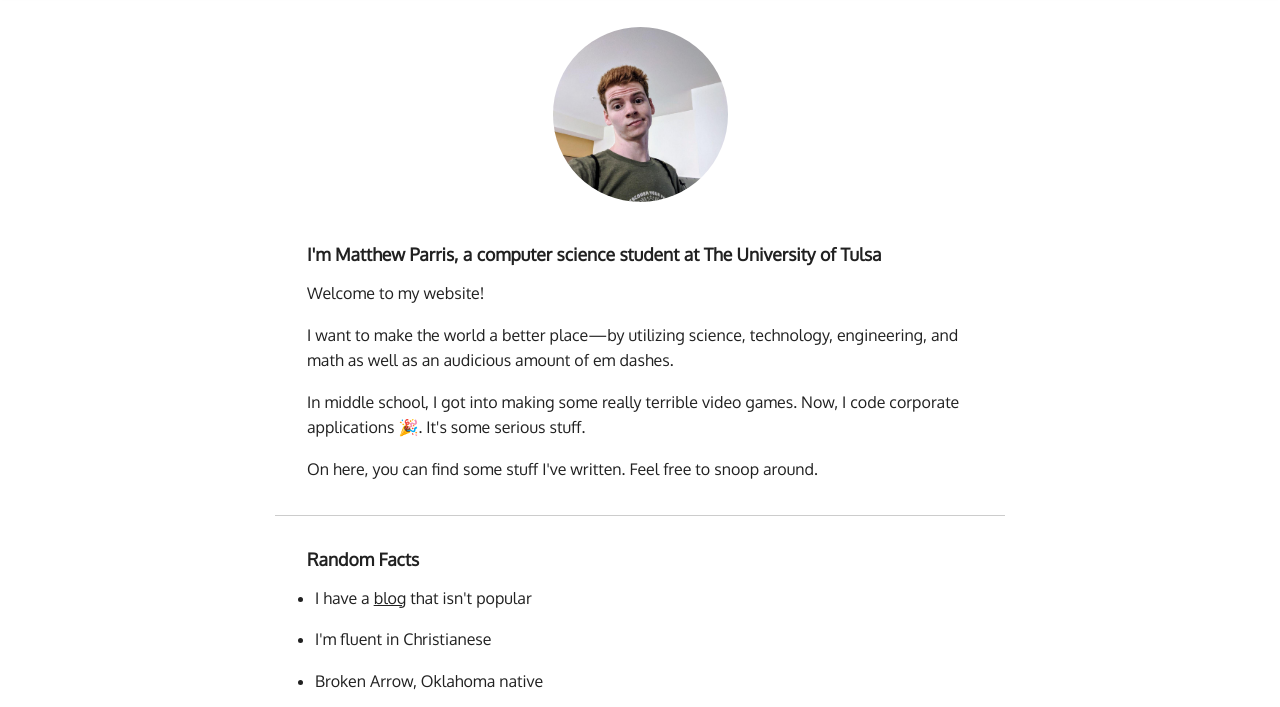
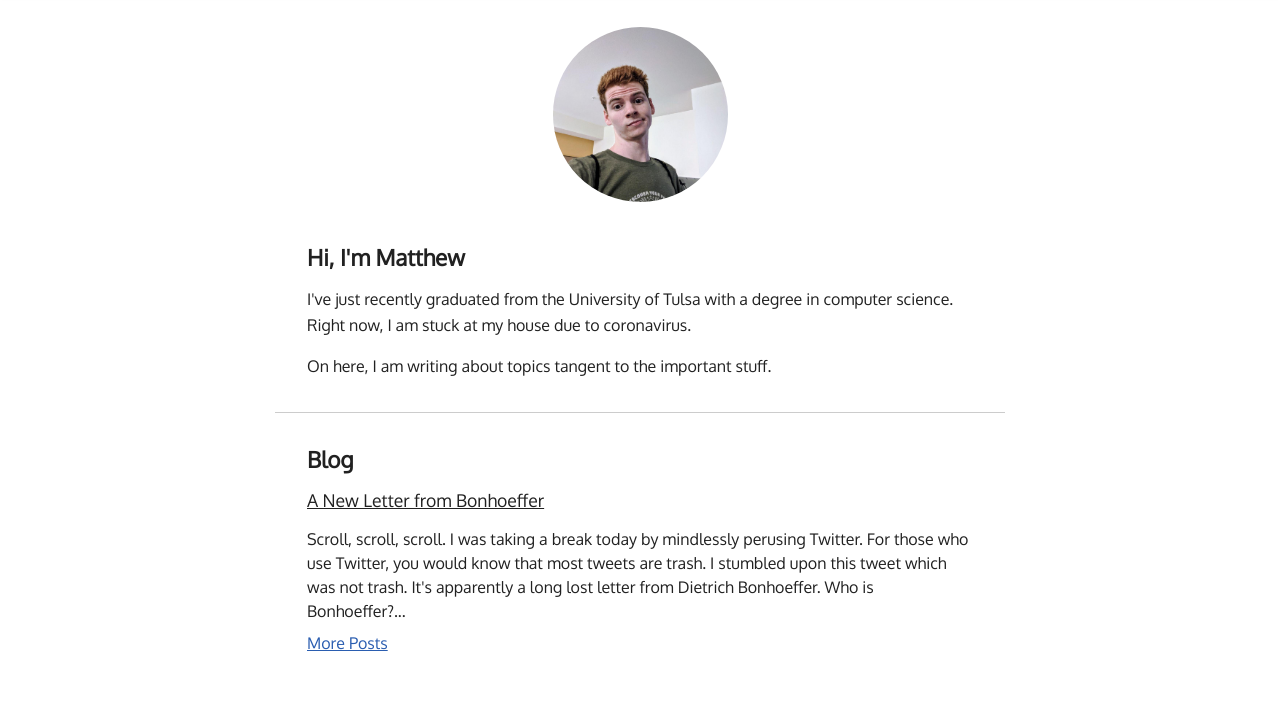
Before and after one commit to froggermtp/personal-site, an Eleventy site: page views/index.njk in a window 1280 px wide. Shown: the part 55-762 px from the top of the page. Built offline with nearby package versions, Linux system fonts and the light colour scheme; Eleventy itself is replaced by a stand-in of ours; files that its build step writes are made by us from their sources.

Commit message:
Change sections of the homepage
- Changed the wording of the introduction

- Added the most recent post section

- Removed random fact section

- Other minor style adjustments as well

```diff
--- a/views/_includes/css/index.css
+++ b/views/_includes/css/index.css
@@ -26,10 +26,11 @@ section {
 
 section:last-of-type {
     border-bottom: none;
+    margin-bottom: var(--space-xxl);
 }
 
 h2 {
-    font-size: 1.1rem;
+    font-size: 1.4rem;
     margin-bottom: var(--space-lg);
     font-weight: 600;
 }
--- a/views/index.njk
+++ b/views/index.njk
@@ -10,6 +10,7 @@ description: Homepage for Matthew Parris's personal website
 
     {% set css %}
         {% include "css/index.css" %}
+        {% include "css/most-recent-post.css" %}
     {% endset %}
 
     <style>
@@ -25,30 +26,18 @@ description: Homepage for Matthew Parris's personal website
     </header>
 
     <section id="introduction-section">
-        <h2>I'm Matthew Parris, a computer science student at The University of Tulsa</h2>
-        <span>Welcome to my website!</span>
+        <h2>Hi, I'm Matthew</h2>
         <span>
-            I want to make the world a better place—by utilizing science,
-            technology, engineering, and math as well as an audicious amount
-            of em dashes.
+            I've just recently graduated from the University of Tulsa with a degree in computer science.
+            Right now, I am stuck at my house due to coronavirus.
         </span>
-        <span>
-            In middle school, I got into making some really
-            terrible video games. Now, I code corporate applications 🎉. It's some serious stuff.
-        </span>
-        <span>On here, you can find some stuff I've written. Feel free to snoop around.</span>
+
+        <span>On here, I am writing about topics tangent to the important stuff.</span>
+
     </section>
 
-    <section id="ten-sec-bio">
-        <h2>Random Facts</h2>
-        <ul>
-            <li>I have a <a href="/blog">blog</a> that isn't popular</li>
-            <li>I'm fluent in Christianese</li>
-            <li>Broken Arrow, Oklahoma native</li>
-            <li>I grew up playing competitive soccer</li>
-            <li>Won a few track and cross-country state championships in high school</li>
-            <li>Favorite music artist: Kendrick Lamar</li>
-            <li>Go Oklahoma City Thunder!</li>
-        </ul>
+    <section>
+        <h2>Blog</h2>
+        {% include "parts/_most-recent-post.njk" %}
     </section>
 {% endblock %}
```
